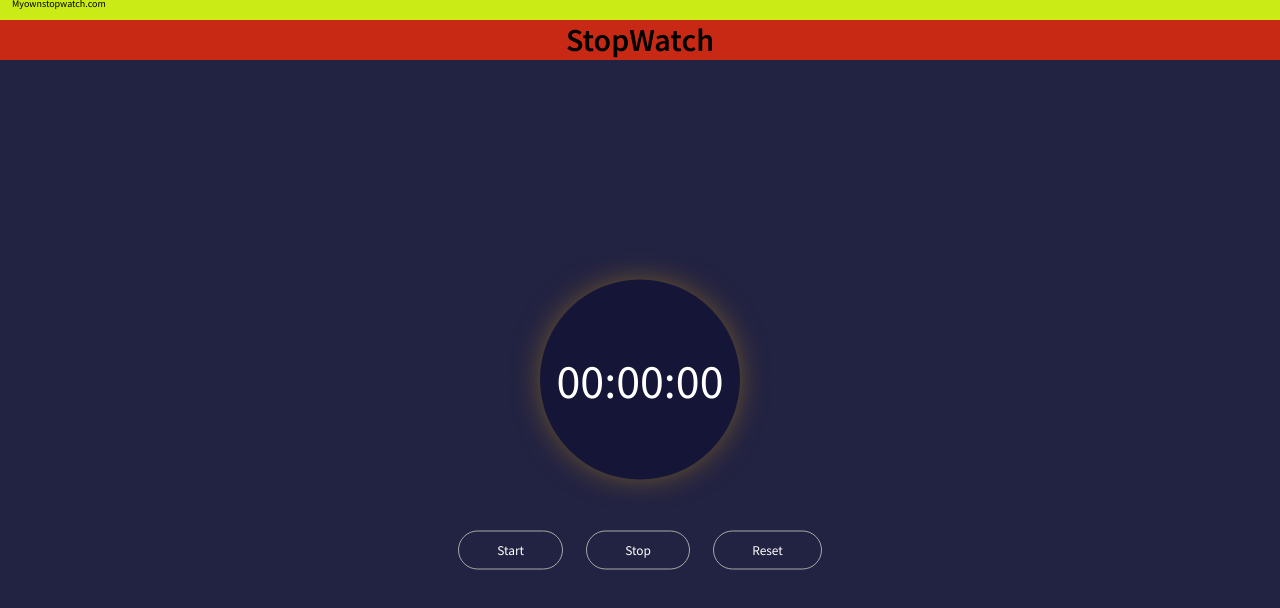
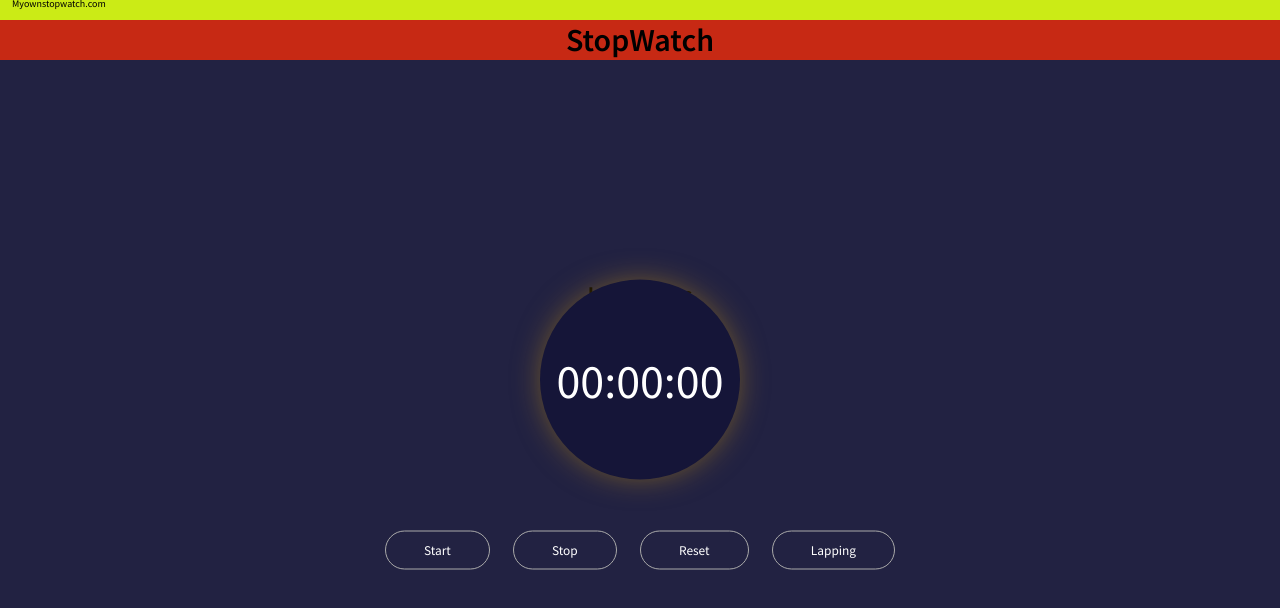
Before and after one commit to Tejasvi-singh789/WEB-STOPWATCH, a plain HTML site: page index.html in a window 1280 px wide. Drawn offline with Linux system fonts and the light colour scheme.

Commit message:
Update index.html

```diff
--- a/index.html
+++ b/index.html
@@ -22,7 +22,10 @@
             <button class="btn-start">Start</button>
             <button class="btn-stop">Stop</button>
             <button class="btn-reset">Reset</button>
+              <button class="btn-lapping">Lapping</button>
         </div>
+         <h2>Lap Times</h2>
+        <ul id="lapList"></ul>
     </div>
 </main>
     <script src="script.js"></script>
```
